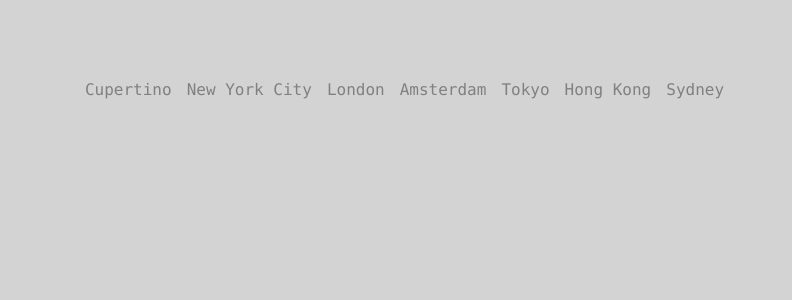
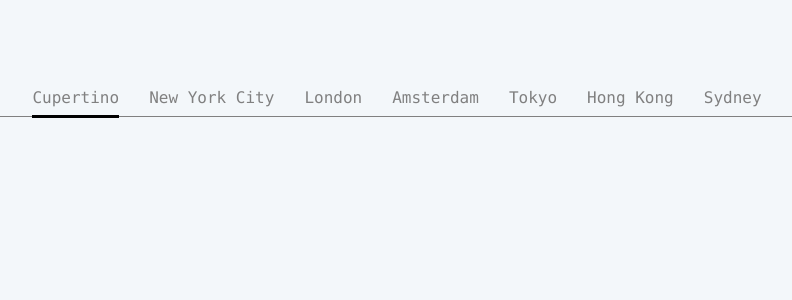
Before and after one commit to ChesterHub/CriticalMass, a React app: page / in a window 1280 px wide. Shown: the top 300 px of the page, without its empty margins (236-1028 px from the left). Built offline with nearby package versions, Linux system fonts and the light colour scheme.

Commit message:
complete sliding underline animation

```diff
--- a/components/App.jsx
+++ b/components/App.jsx
@@ -10,6 +10,7 @@
 		this.changeCity = this.changeCity.bind(this)
 	}
 	changeCity(selectedCity) {
+		if (!selectedCity) return
 		this.setState({
 			selectedCity
 		}, ()=>{
--- a/components/CityTabs.jsx
+++ b/components/CityTabs.jsx
@@ -3,20 +3,45 @@
 export default class CityTabs extends Component {
 	constructor(props) {
 		super(props)
+		this.moveSelectedDash = this.moveSelectedDash.bind(this)
+	}
+	componentDidMount() {
+		this.props.changeCity(this.props.cities[0].section)
+	}
+	componentWillReceiveProps(nextProps){
+		if (this.props.selectedCity !== nextProps.selectedCity) {
+			this.moveSelectedDash(nextProps.selectedCity)
+		}
+	}
+	moveSelectedDash(newCity){
+		let element = this.refs[newCity]
+		let dash = this.refs.dash
+
+		let width = element.getBoundingClientRect().width;
+	  let height = element.getBoundingClientRect().height;
+	  let left = element.getBoundingClientRect().left;
+	  let top = element.getBoundingClientRect().top;
+
+		dash.style.width = `${width}px`
+	  dash.style.height = `${height}px`
+	  dash.style.left = `${left}px`
+	  dash.style.top = `${top}px`
+		return
 	}
 	render(){
 		return (
 			<div className="nav-tabs">
-				{
-					this.props.cities.map(city => {
+				{ this.props.cities.map(city => {
 					return <div
+						key={city.section}
 						className={`city-tab ${this.props.selectedCity === city.section?"selected":""}`}
 						onClick={()=>{this.props.changeCity(city.section)}}
+						ref={city.section}
 					 >
 						{city.label}
 					 </div>
-					})
-				}
+				})}
+				<div className="selected-dash" ref="dash"></div>
 			</div>
 		)
 	}
--- a/styles/app.css
+++ b/styles/app.css
@@ -1,25 +1,30 @@
 body {
 	height: 100vh;
 	width: 100vw;
-	background-color: lightgrey;
+	background-color: #f3f7fa;
 	font-family: "Lucida Console", Courier, monospace;
 }
 .main-app {
-	margin-top: 80px;
+	padding-top: 80px;
+	width: 90%;
 	text-align: center;
+	margin: auto;
 }
 
 .nav-tabs {
 	display: block;
 	margin: auto;
 	white-space: nowrap;
+	padding-bottom: 8px;
+	border-bottom:  grey 1px solid;
 }
 
 .city-tab {
 	display: inline-block;
+	height: 20px;
 	color: grey;
 	font-size: 16px;
-	margin-right: 15px;
+	margin-right: 30px;
 }
 
 .city-tab:hover {
@@ -31,3 +36,12 @@
 	color: grey;
 	cursor: default;
 }
+
+.selected-dash {
+	position: absolute;
+	height: 20px;
+	padding-bottom: 7px;
+	pointer-events: none;
+	border-bottom: black 3px solid;
+	transition: all 0.40s ease-in-out;
+}
```
Lines whose indentation alone changed are shown as unchanged.
